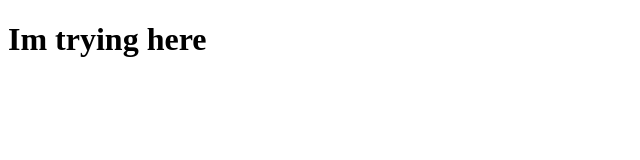
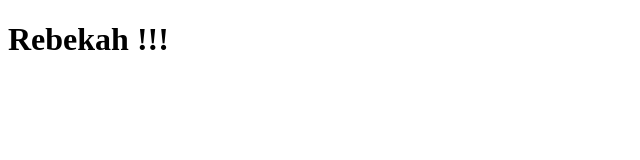
Before and after one commit to rmintac/rmintac.github.io, a plain HTML site: page index.html in a window 1280 px wide. Shown: the whole page, without its empty margins (0-640 px from the left). Drawn offline with Linux system fonts and the light colour scheme.

Commit message:
please show up

```diff
--- a/index.html
+++ b/index.html
@@ -7,6 +7,6 @@
 
 </head>
 <body>
-    <h1>Im trying here</h1>
+    <h1>Rebekah !!!</h1>
 </body>
 </html>
```
